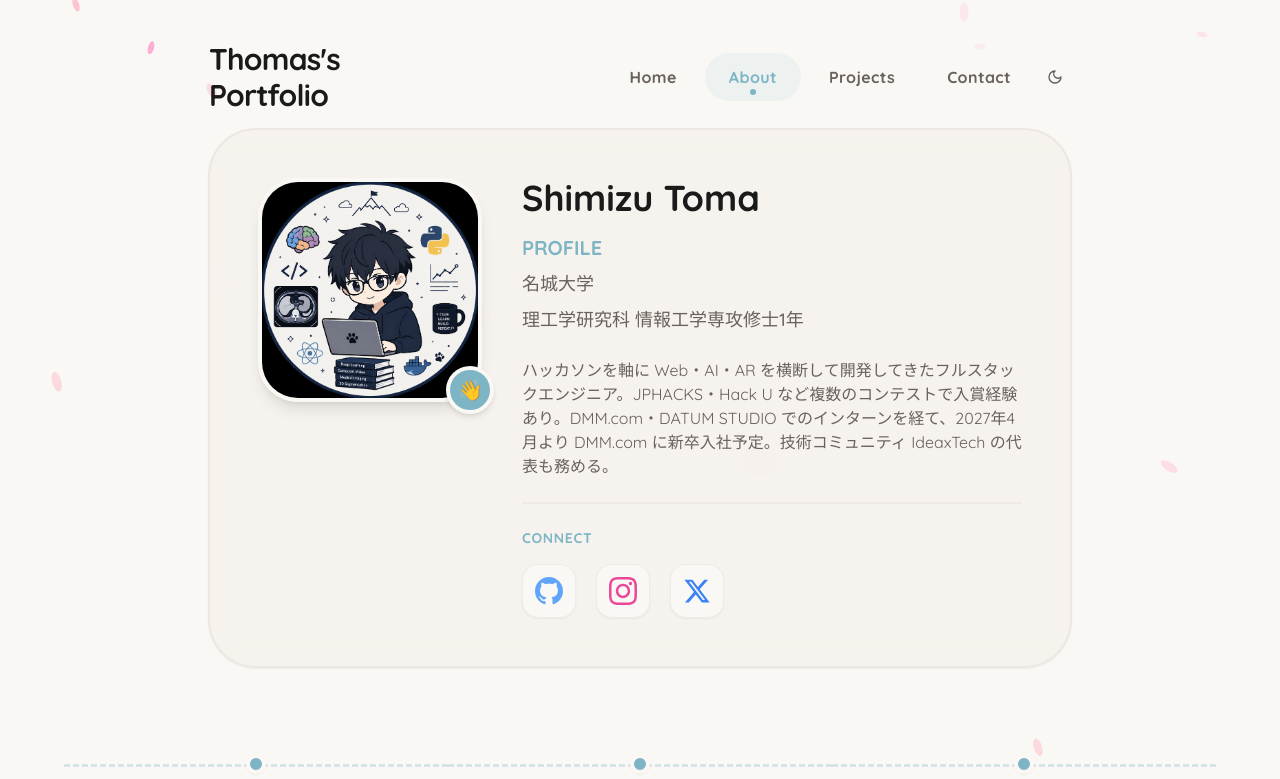
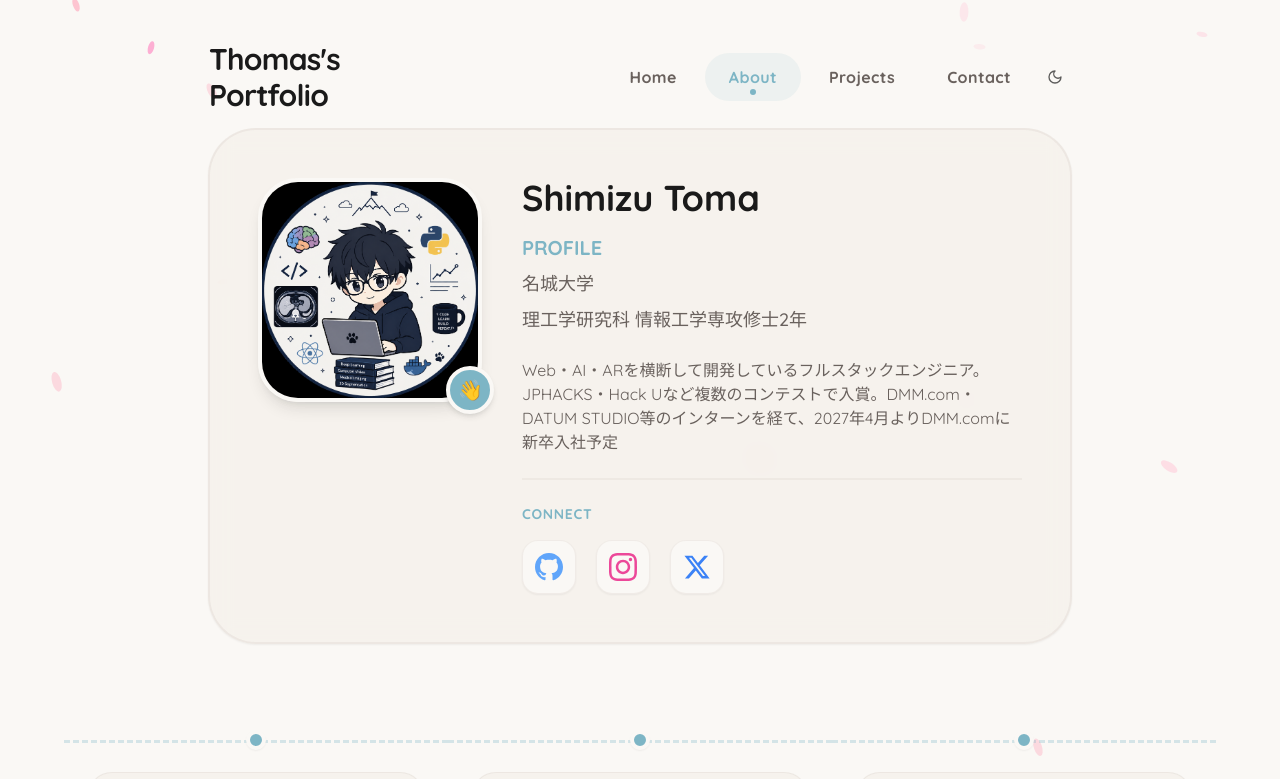
Before and after one commit to thomas0124/portfolio, a Next.js app: page /about in a window 1280 px wide. Shown: the top 779 px of the page. Built offline with nearby package versions, Linux system fonts and the light colour scheme; a web font is replaced by a local one.

Commit message:
wip: checkpoint before context compaction

```diff
--- a/app/about/page.tsx
+++ b/app/about/page.tsx
@@ -43,11 +43,11 @@ export default function About() {
                 <div className="mb-6 space-y-2">
                   <h2 className="text-xl text-accent font-bold">PROFILE</h2>
                   <p className="text-muted-foreground font-medium text-lg">名城大学</p>
-                  <p className="text-muted-foreground font-medium text-lg">理工学研究科 情報工学専攻修士1年</p>
+                  <p className="text-muted-foreground font-medium text-lg">理工学研究科 情報工学専攻修士2年</p>
                 </div>
 
                 <p className="text-muted-foreground leading-relaxed mb-6 text-sm md:text-base">
-                  ハッカソンを軸に Web・AI・AR を横断して開発してきたフルスタックエンジニア。JPHACKS・Hack U など複数のコンテストで入賞経験あり。DMM.com・DATUM STUDIO でのインターンを経て、2027年4月より DMM.com に新卒入社予定。技術コミュニティ IdeaxTech の代表も務める。
+                  Web・AI・ARを横断して開発しているフルスタックエンジニア。JPHACKS・Hack Uなど複数のコンテストで入賞。DMM.com・DATUM STUDIO等のインターンを経て、2027年4月よりDMM.comに新卒入社予定
                 </p>
 
                 <div className="mt-auto pt-6 border-t-2 border-border/50">
--- a/components/features/home/HeroSection.tsx
+++ b/components/features/home/HeroSection.tsx
@@ -132,7 +132,7 @@ export default function HeroSection() {
 
         {/* greeting */}
         <h1 className="text-4xl font-extrabold mb-4 text-foreground text-balance md:text-5xl lg:text-6xl tracking-tight">
-          {greeting.text}, I&lsquo;m Toma! {greeting.emoji}
+          {greeting.text}, I&lsquo;m Tomas! {greeting.emoji}
         </h1>
 
         {/* typewriter role */}
```
